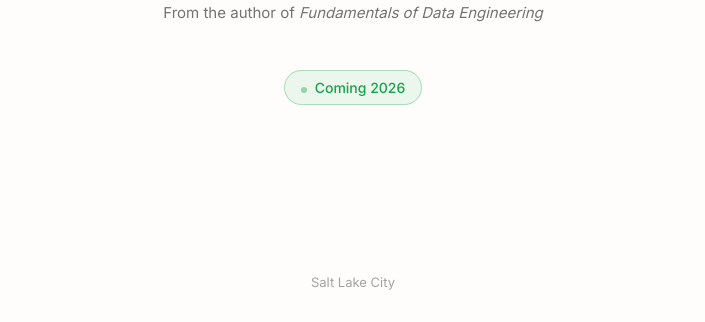
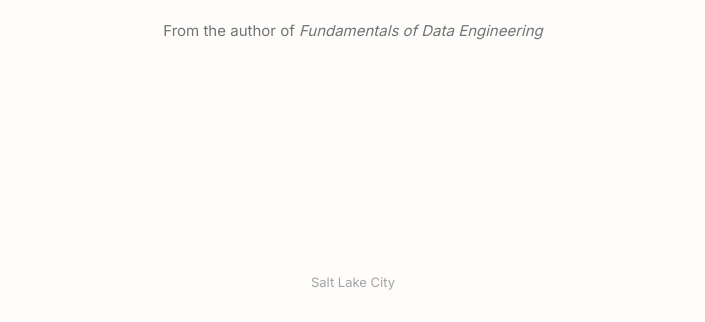
Before and after one commit to JoeReis/jrm_temp_page, a plain HTML site: page index.html in a window 1280 px wide. Shown: the part 478-800 px from the top of the page, without its empty margins (287-992 px from the left). Drawn offline with Linux system fonts and the light colour scheme.

Commit message:
remove green pill

```diff
--- a/index.html
+++ b/index.html
@@ -124,7 +124,6 @@
         <h1>Coming 2026</h1>
         <p class="tagline">Practical education and media for data practitioners who build in the real world.</p>
         <p class="credit">From the author of <em>Fundamentals of Data Engineering</em></p>
-        <span class="status">Coming 2026</span>
     </div>
     <div class="footer">Salt Lake City</div>
 </body>
```
